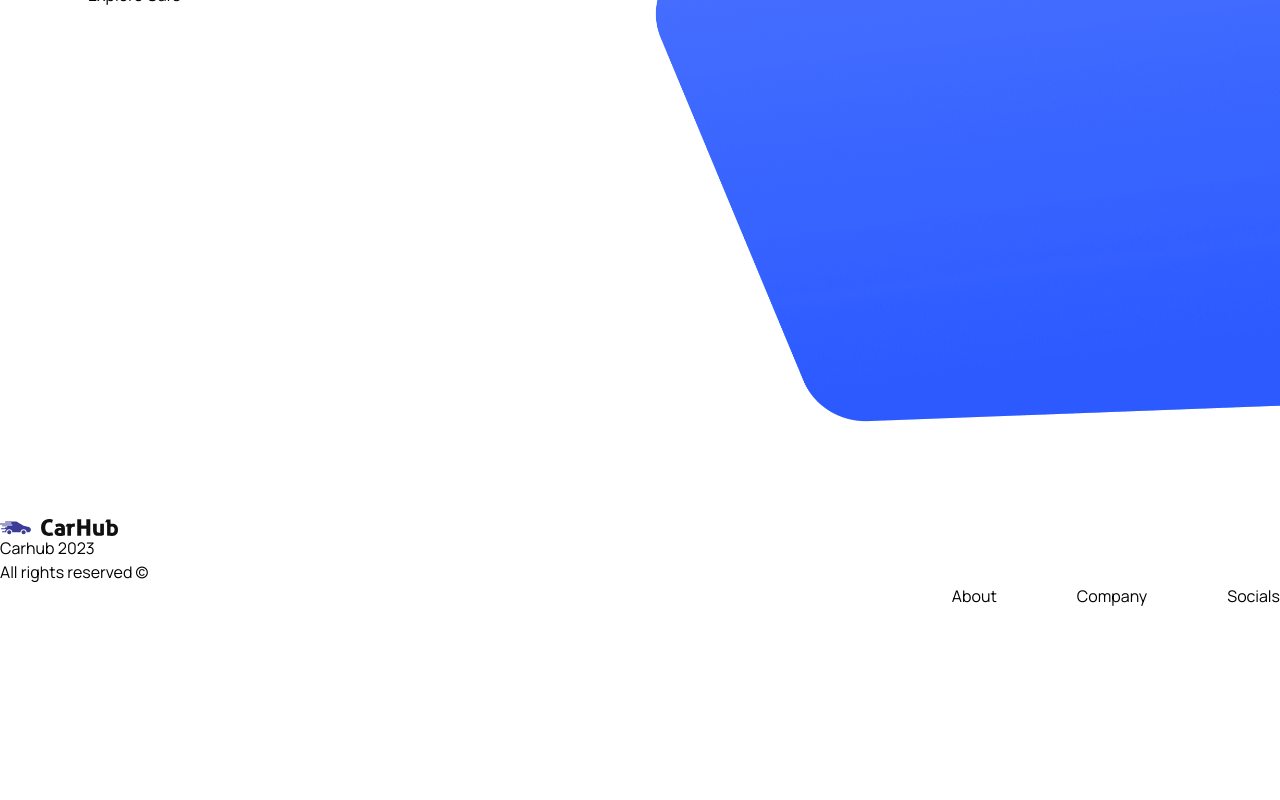
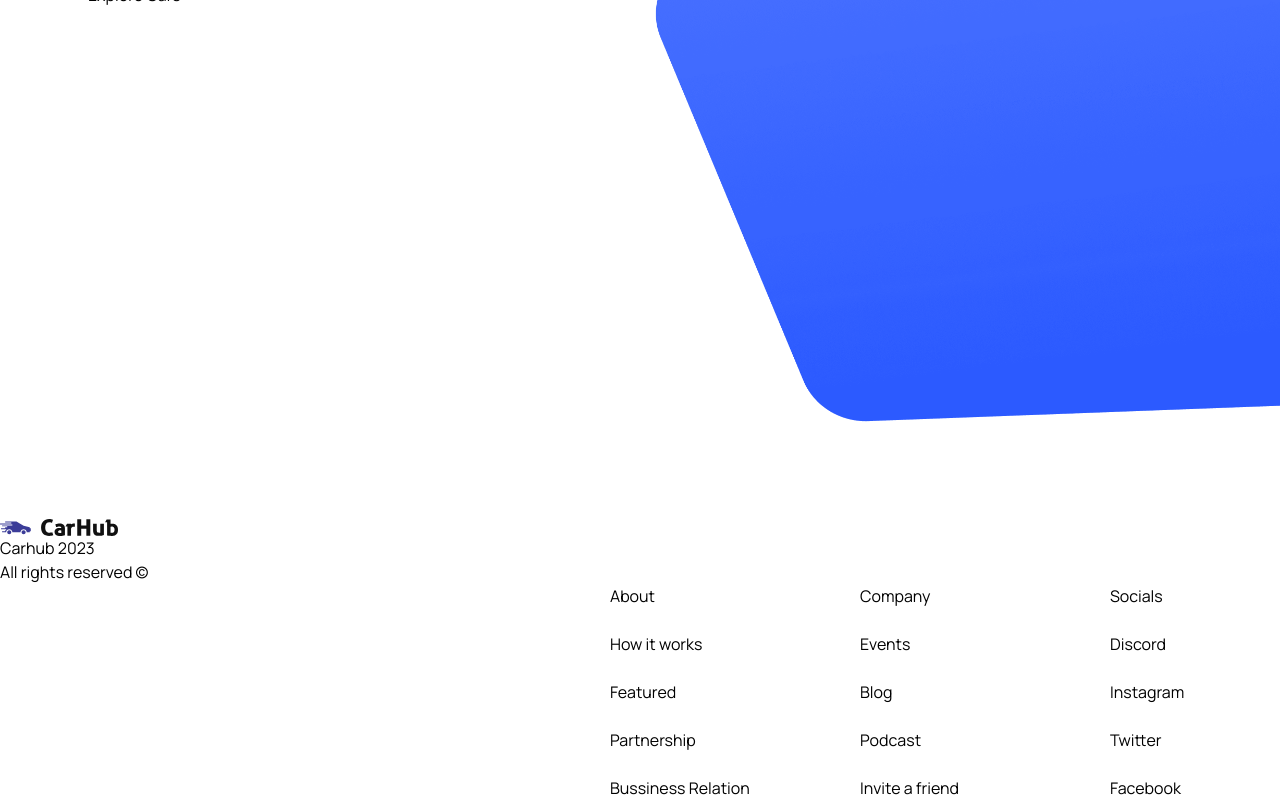
Before and after one commit to misikir21/carNext, a Next.js app: page / in a window 1280 px wide. Shown: the part 347-1147 px from the top of the page. Before the commit the page ends 955 px from the top, so only its background shows below. Built offline with nearby package versions, Linux system fonts and the light colour scheme.

Commit message:
add the final touches

```diff
--- a/component/Footer.tsx
+++ b/component/Footer.tsx
@@ -21,14 +21,16 @@ const Footer = () => {
         </div>
         <div className="footer__links">
           {footerLinks.map((link) => (
-            <div key={link.title}>
+            <div key={link.title} className="footer__link">
               <h3 className="font-bold">{link.title}</h3>
               {link.links.map((item) => (
                 <Link
                   key={item.title}
                   href={item.url}
                   className="text-gray-500"
-                ></Link>
+                >
+                  {item.title}
+                </Link>
               ))}
             </div>
           ))}
```
